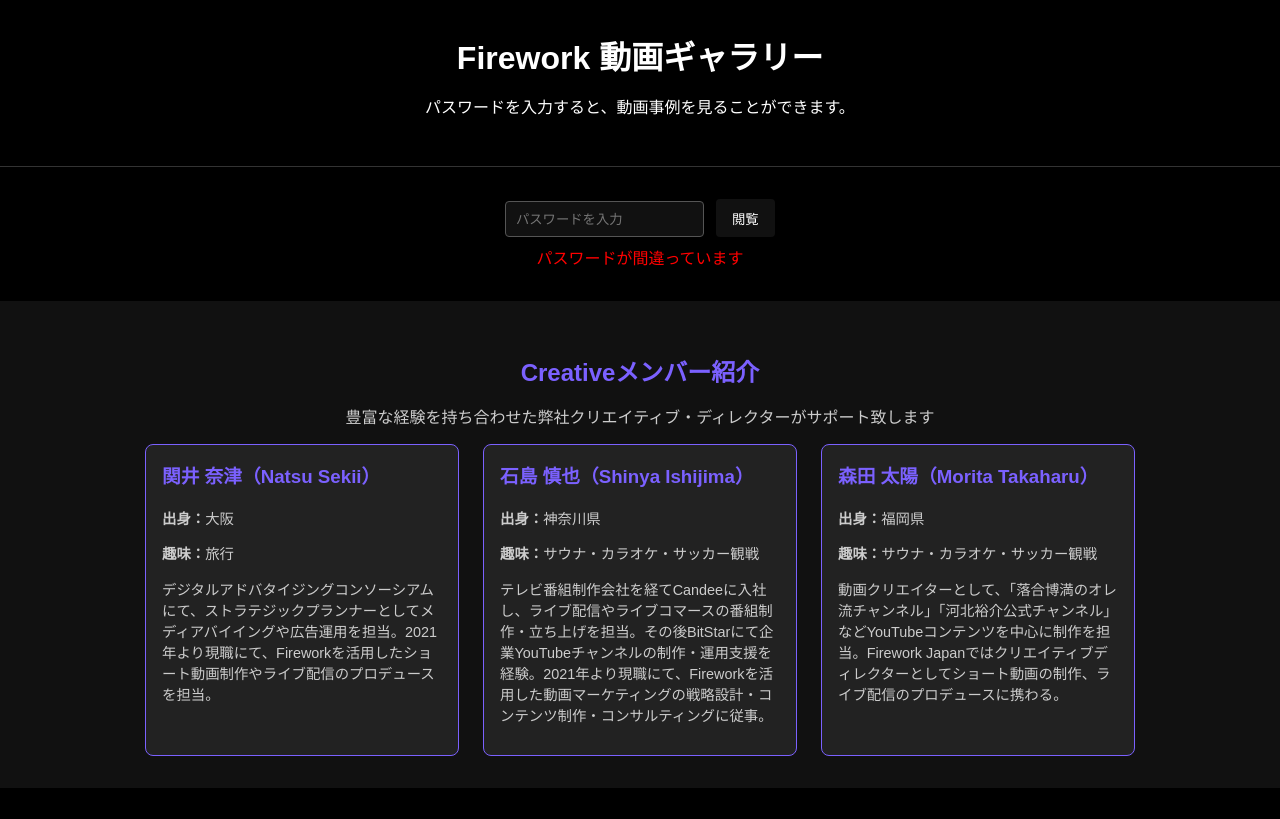
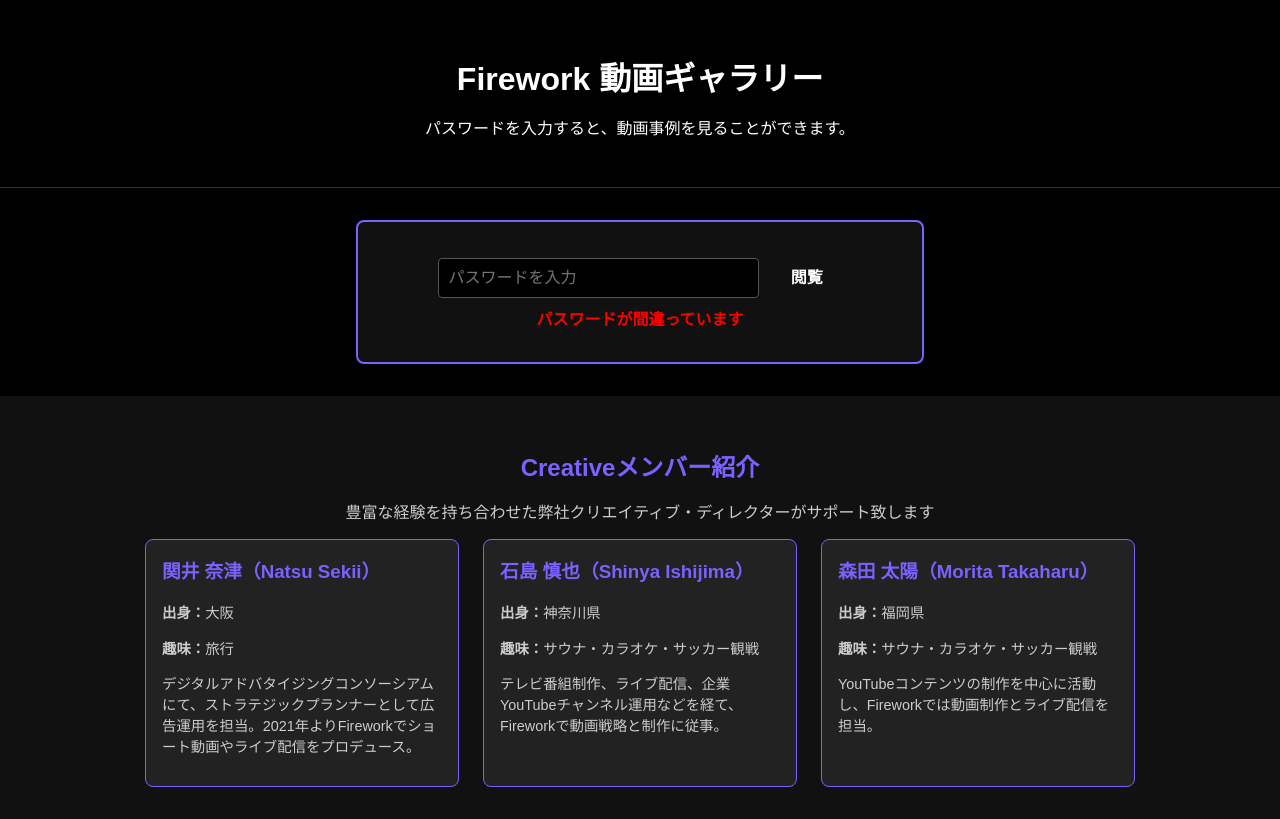
Before and after one commit to firework-content/firework-content, a plain HTML site: page index.html in a window 1280 px wide. Both pictures are taken after a click on the button "閲覧". Drawn offline with Linux system fonts and the light colour scheme; a script that the page names is missing.

Commit message:
Update index.html

```diff
--- a/index.html
+++ b/index.html
@@ -29,29 +29,38 @@
 
     h1 {
       font-size: 2rem;
-      margin: 0 0 0.5rem;
+      margin-bottom: 0.5rem;
     }
 
     .password-section {
       text-align: center;
-      margin: 2rem;
+      margin: 2rem auto;
+      padding: 2rem;
+      border: 2px solid var(--accent-color);
+      border-radius: 8px;
+      max-width: 500px;
+      background-color: #111;
     }
 
     .password-section input {
       padding: 0.6rem;
       border-radius: 4px;
       border: 1px solid #555;
-      background-color: #111;
+      background-color: #000;
       color: #fff;
+      font-size: 1rem;
+      width: 60%;
     }
 
     .password-section button {
       margin-left: 0.5rem;
-      padding: 0.6rem 1rem;
+      padding: 0.6rem 1.2rem;
       border: none;
       border-radius: 4px;
       background-color: var(--btn-bg);
       color: var(--text-color);
+      font-weight: bold;
+      font-size: 1rem;
       cursor: pointer;
     }
 
@@ -63,6 +72,7 @@
       color: red;
       margin-top: 0.5rem;
       display: none;
+      font-weight: bold;
     }
 
     .tabs, .playlist-tabs {
@@ -149,34 +159,9 @@
 
   <div class="password-section">
     <input type="password" id="passwordInput" placeholder="パスワードを入力">
-    <button onclick="checkPassword()">閲覧</button>
+    <button id="checkPasswordBtn">閲覧</button>
     <div id="passwordMessage">パスワードが間違っています</div>
   </div>
-
-  <section class="profile-section">
-    <h2>Creativeメンバー紹介</h2>
-    <p style="color: #ccc;">豊富な経験を持ち合わせた弊社クリエイティブ・ディレクターがサポート致します</p>
-    <div class="profiles">
-      <div class="profile">
-        <h3>関井 奈津（Natsu Sekii）</h3>
-        <p><strong>出身：</strong>大阪</p>
-        <p><strong>趣味：</strong>旅行</p>
-        <p>デジタルアドバタイジングコンソーシアムにて、ストラテジックプランナーとしてメディアバイイングや広告運用を担当。2021年より現職にて、Fireworkを活用したショート動画制作やライブ配信のプロデュースを担当。</p>
-      </div>
-      <div class="profile">
-        <h3>石島 慎也（Shinya Ishijima）</h3>
-        <p><strong>出身：</strong>神奈川県</p>
-        <p><strong>趣味：</strong>サウナ・カラオケ・サッカー観戦</p>
-        <p>テレビ番組制作会社を経てCandeeに入社し、ライブ配信やライブコマースの番組制作・立ち上げを担当。その後BitStarにて企業YouTubeチャンネルの制作・運用支援を経験。2021年より現職にて、Fireworkを活用した動画マーケティングの戦略設計・コンテンツ制作・コンサルティングに従事。</p>
-      </div>
-      <div class="profile">
-        <h3>森田 太陽（Morita Takaharu）</h3>
-        <p><strong>出身：</strong>福岡県</p>
-        <p><strong>趣味：</strong>サウナ・カラオケ・サッカー観戦</p>
-        <p>動画クリエイターとして、「落合博満のオレ流チャンネル」「河北裕介公式チャンネル」などYouTubeコンテンツを中心に制作を担当。Firework Japanではクリエイティブディレクターとしてショート動画の制作、ライブ配信のプロデュースに携わる。</p>
-      </div>
-    </div>
-  </section>
 
   <div class="tabs" id="genre-tabs">
     <button class="tab-btn active" data-genre="industry">業種ごと</button>
@@ -198,10 +183,10 @@
     <button class="tab-btn" data-feed="creative-seishi">静止画</button>
   </div>
 
+  <!-- 動画プレイヤー -->
   <fw-embed-feed id="industry-saiyo" channel="kontentutimuzhi_zuo_jian_xiu" playlist="oNLbQv" mode="row" open_in="default" placement="middle" player_placement="bottom-right"></fw-embed-feed>
   <fw-embed-feed id="industry-biyou" channel="kontentutimuzhi_zuo_jian_xiu" playlist="g1a7kg" mode="row" open_in="default" placement="middle" player_placement="bottom-right"></fw-embed-feed>
   <fw-embed-feed id="industry-entame" channel="kontentutimuzhi_zuo_jian_xiu" playlist="oBAaR5" mode="row" open_in="default" placement="middle" player_placement="bottom-right"></fw-embed-feed>
-
   <fw-embed-feed id="creative-tateyoko" channel="kontentutimuzhi_zuo_jian_xiu" playlist="vrqPJg"></fw-embed-feed>
   <fw-embed-feed id="creative-live" channel="kontentutimuzhi_zuo_jian_xiu" playlist="5D39Jv"></fw-embed-feed>
   <fw-embed-feed id="creative-quiz" channel="kontentutimuzhi_zuo_jian_xiu" playlist="gkB10o"></fw-embed-feed>
@@ -209,35 +194,59 @@
   <fw-embed-feed id="creative-animation" channel="kontentutimuzhi_zuo_jian_xiu" playlist="5xNzMg"></fw-embed-feed>
   <fw-embed-feed id="creative-seishi" channel="kontentutimuzhi_zuo_jian_xiu" playlist="5Llar5"></fw-embed-feed>
 
+  <section class="profile-section">
+    <h2>Creativeメンバー紹介</h2>
+    <p style="color: #ccc;">豊富な経験を持ち合わせた弊社クリエイティブ・ディレクターがサポート致します</p>
+    <div class="profiles">
+      <div class="profile">
+        <h3>関井 奈津（Natsu Sekii）</h3>
+        <p><strong>出身：</strong>大阪</p>
+        <p><strong>趣味：</strong>旅行</p>
+        <p>デジタルアドバタイジングコンソーシアムにて、ストラテジックプランナーとして広告運用を担当。2021年よりFireworkでショート動画やライブ配信をプロデュース。</p>
+      </div>
+      <div class="profile">
+        <h3>石島 慎也（Shinya Ishijima）</h3>
+        <p><strong>出身：</strong>神奈川県</p>
+        <p><strong>趣味：</strong>サウナ・カラオケ・サッカー観戦</p>
+        <p>テレビ番組制作、ライブ配信、企業YouTubeチャンネル運用などを経て、Fireworkで動画戦略と制作に従事。</p>
+      </div>
+      <div class="profile">
+        <h3>森田 太陽（Morita Takaharu）</h3>
+        <p><strong>出身：</strong>福岡県</p>
+        <p><strong>趣味：</strong>サウナ・カラオケ・サッカー観戦</p>
+        <p>YouTubeコンテンツの制作を中心に活動し、Fireworkでは動画制作とライブ配信を担当。</p>
+      </div>
+    </div>
+  </section>
+
   <script>
     const genreTabs = document.getElementById('genre-tabs');
     const industryTabs = document.getElementById('industry-tabs');
     const creativeTabs = document.getElementById('creative-tabs');
     const allFeeds = document.querySelectorAll('fw-embed-feed');
 
-    function checkPassword() {
-      const input = document.getElementById('passwordInput').value.trim();
-      const msg = document.getElementById('passwordMessage');
-      if (input === 'firework') {
-        genreTabs.classList.add('show');
-        industryTabs.classList.add('show');
-        showFeed('industry-saiyo');
-        msg.style.display = 'none';
-      } else {
-        msg.style.display = 'block';
-      }
-    }
-
     function showFeed(id) {
       allFeeds.forEach(feed => feed.classList.remove('active'));
       document.getElementById(id).classList.add('active');
     }
 
+    document.getElementById('checkPasswordBtn').addEventListener('click', function () {
+      const input = document.getElementById('passwordInput').value.trim();
+      const msg = document.getElementById('passwordMessage');
+      if (input === 'firework') {
+        msg.style.display = 'none';
+        genreTabs.classList.add('show');
+        industryTabs.classList.add('show');
+        showFeed('industry-saiyo');
+      } else {
+        msg.style.display = 'block';
+      }
+    });
+
     document.querySelectorAll('#genre-tabs .tab-btn').forEach(btn => {
       btn.addEventListener('click', () => {
         document.querySelectorAll('#genre-tabs .tab-btn').forEach(b => b.classList.remove('active'));
         btn.classList.add('active');
-
         const genre = btn.getAttribute('data-genre');
         if (genre === 'industry') {
           industryTabs.classList.add('show');
@@ -251,7 +260,7 @@
       });
     });
 
-    [...document.querySelectorAll('.playlist-tabs .tab-btn')].forEach(btn => {
+    document.querySelectorAll('.playlist-tabs .tab-btn').forEach(btn => {
       btn.addEventListener('click', () => {
         const feedId = btn.getAttribute('data-feed');
         btn.closest('.playlist-tabs').querySelectorAll('.tab-btn').forEach(b => b.classList.remove('active'));
```
